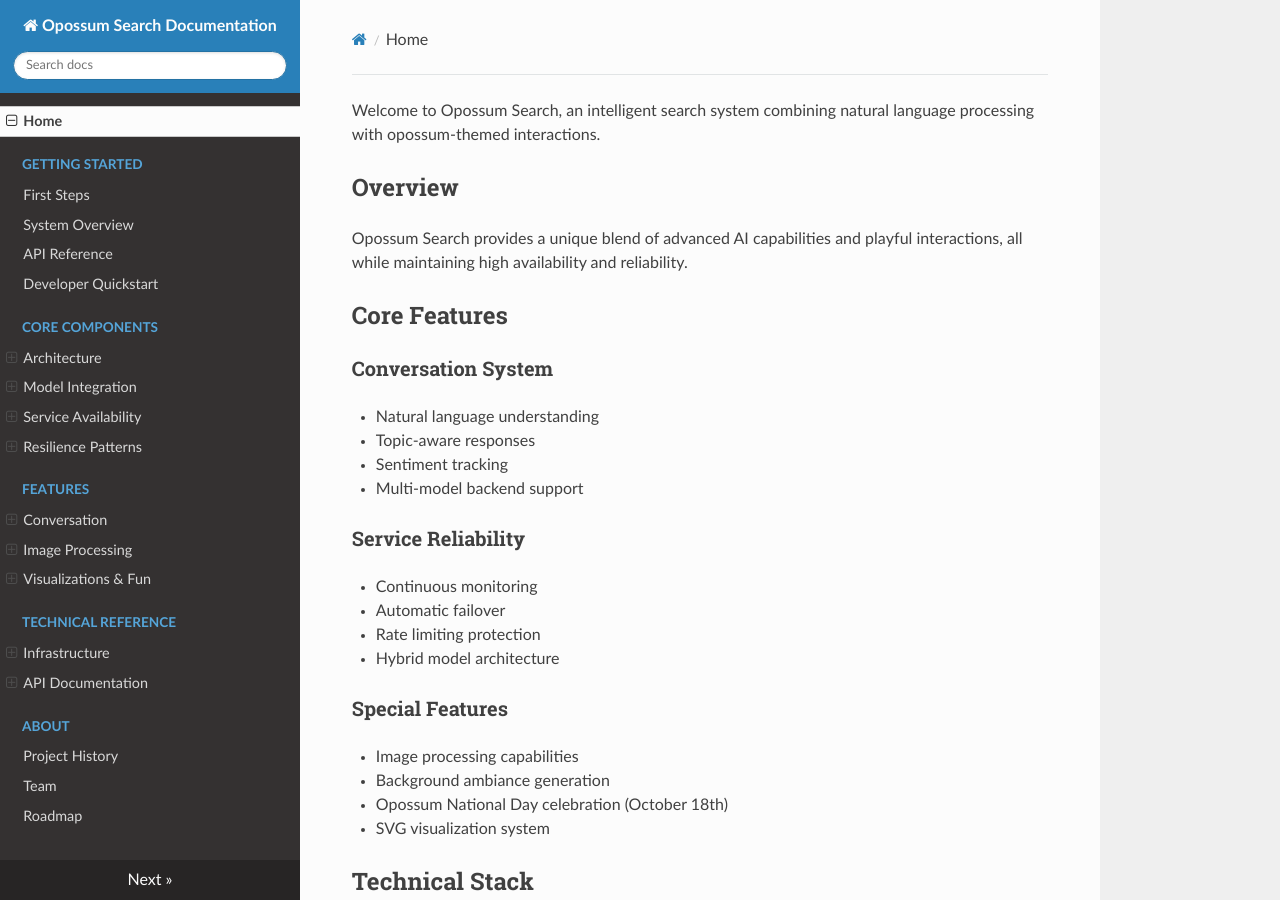
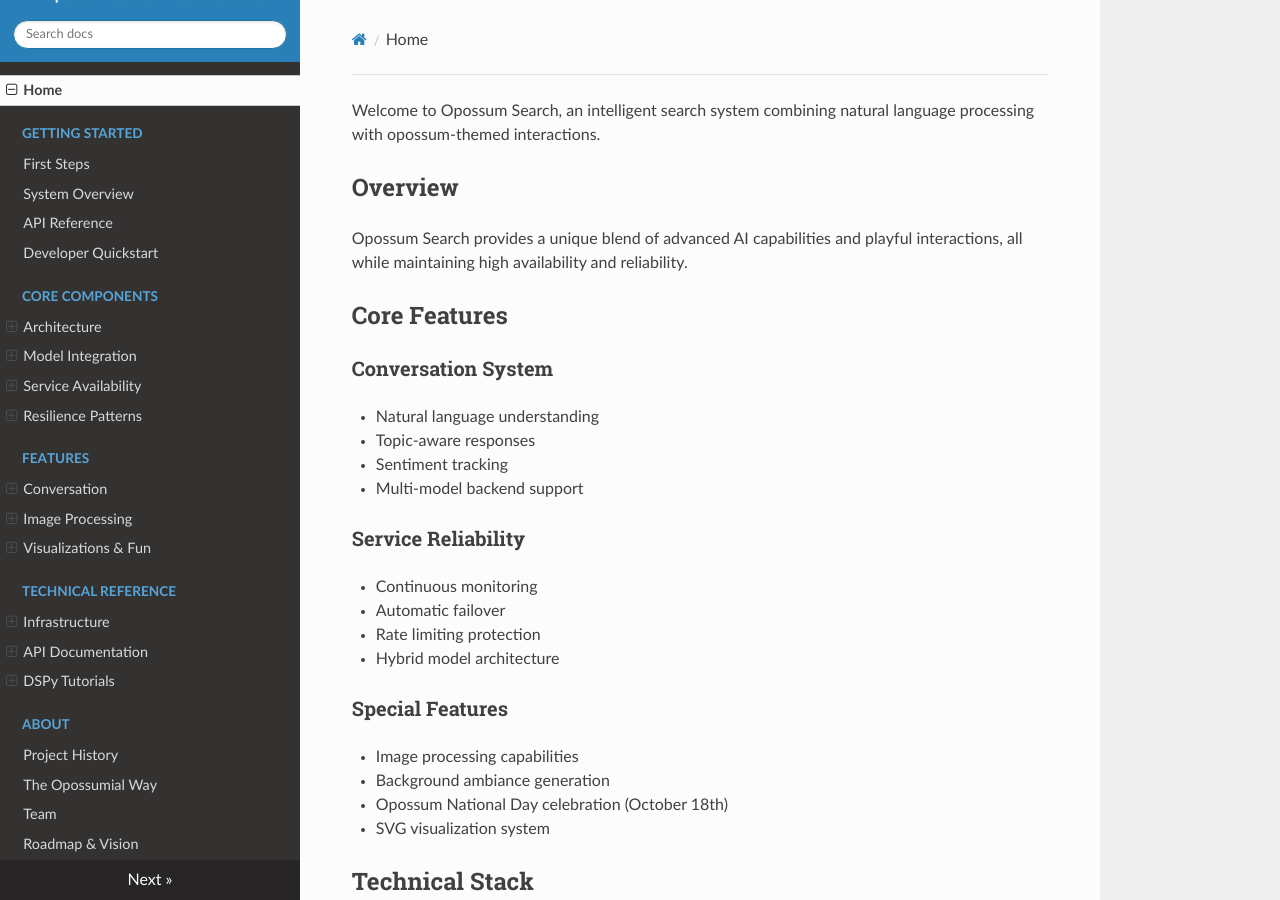
Before and after one commit to bilalobe/Opossum, an MkDocs documentation site: the page built from docs/index.md, in a window 1280 px wide and 900 px high. Built offline with MkDocs 1.6.1, drawn with Linux system fonts in a browser that asks for light colours; nearby versions of some CDN libraries; some of the changed lines change nothing that is shown.

Commit message:
feat: Update mkdocs configuration with enhanced theme and navigation structure

```diff
--- a/mkdocs.yml
+++ b/mkdocs.yml
@@ -3,13 +3,12 @@
 site_author: bebo
 
 # Repository
-# repo_name: opossum-search
-# repo_url: https://github.com/yourusername/opossum-search
+# repo_name: Opossum
+# repo_url: https://github.com/bilalobe/Opossum
 
-# Theme configuration
+# Theme configuration - upgraded to Material theme
 theme:
   name: readthedocs
-  # favicon: assets/images/favicon.png
   features:
     - navigation.tabs
     - navigation.sections
@@ -34,27 +33,34 @@
       toggle:
         icon: material/toggle-switch
         name: Switch to light mode
+  icon:
+    logo: material/magnify
+    favicon: material/magnify
 
-# Extensions
+# Extensions - enhanced with additional markdown extensions
 markdown_extensions:
   - tables
   - attr_list
   - md_in_html
   - admonition
+  - footnotes
   - pymdownx.highlight:
       anchor_linenums: true
   - pymdownx.superfences:
       custom_fences:
         - name: mermaid
           class: mermaid
-          format: !!python/name:mermaid2.fence_mermaid_custom
+          format: !!python/name:pymdownx.superfences.fence_code_format
   - pymdownx.inlinehilite
   - pymdownx.tabbed:
       alternate_style: true
   - pymdownx.tasklist:
       custom_checkbox: true
-  - pymdownx.highlight
   - pymdownx.details
+  - pymdownx.emoji:
+      emoji_index: !!python/name:material.extensions.emoji.twemoji
+      emoji_generator: !!python/name:material.extensions.emoji.to_svg
+  - pymdownx.mark
   - toc:
       permalink: true
 
@@ -70,8 +76,10 @@
   - Core Components:
       - Architecture:
           - System Architecture: technical/system-architecture-overview.md
+          - Model Context Protocol (MCP): technical/mcp-architecture.md
           - GraphQL API: technical/graphql-api.md
           - Security Model: technical/security-model.md
+          - Prompt Management: technical/prompt-management.md
       - Model Integration:
           - Architecture: model-integration/architecture.md
           - Backend Selection: model-integration/backend-selection.md
@@ -79,6 +87,12 @@
           - Provider Integration: model-integration/providers.md
           - Configuration: model-integration/configuration.md
           - Hybrid Selection: technical/hybrid-model-selection.md
+          - Prompt Management: technical/prompt-management.md
+          # New DSPy integration pages
+          - DSPy Integration: model-integration/dspy-integration.md
+          - DSPy Technical Implementation: model-integration/dspy-technical.md
+          - DSPy Usage Examples: model-integration/dspy-examples.md
+          - DSPy Metrics & Performance: model-integration/dspy-metrics.md
       - Service Availability:
           - Context and Scope: service-availability/context-and-scope.md
           - Quality Requirements: service-availability/quality-requirements.md
@@ -108,6 +122,7 @@
       - Visualizations & Fun:
           - Service Visualizations: features/service-vizualizations.md
           - National Opossum Day: features/national-day.md
+          - Opossum Xenzia: features/opossum-xenzia.md
           - Easter Eggs: features/easter-eggs.md
           - Special Events: features/special-events.md
           - Background Stories: features/background-stories.md
@@ -120,6 +135,8 @@
           - SVG Markup: technical/svg-markup.md
           - Bot User Simulation: technical/bot-user-simulation.md
           - Optimization Strategies: infrastructure/optimization-strategies.md
+          - Pipeline Optimization: infrastructure/pipeline-optimization.md
+          - Constraint Mapping: infrastructure/constraint-mapping.md
       - API Documentation:
           - Routes: api/routes.md
           - Request/Response: api/request-response.md
@@ -129,15 +146,43 @@
           - Webhook Integration: api/webhooks.md
           - Health Endpoints: api/health-endpoints.md
           - Compliance: api/compliance.md
+      # New DSPy Tutorials section
+      - DSPy Tutorials:
+          - Getting Started with DSPy: tutorials/dspy/getting-started.md
+          - Optimizing Prompts: tutorials/dspy/optimizing-prompts.md
+          - Building Pipelines: tutorials/dspy/building-pipelines.md
+          - Advanced Reasoning: tutorials/dspy/advanced-reasoning.md
 
   - About:
       - Project History: about/history.md
+      - The Opossumial Way: about/opossumial-way.md
       - Team: about/team.md
-      - Roadmap: about/roadmap.md
+      - Roadmap & Vision: about/roadmap-vision.md
 
-# Plugins
+# Enhanced plugins
 plugins:
   - search
   - minify:
       minify_html: true
   - mermaid2
+  # New plugins inspired by DSPy
+  # Optional: Add if you want to include Jupyter notebooks
+  # - mkdocs-jupyter:
+  #     ignore_h1_titles: True
+  # Optional: Add if you want auto-generated API docs
+  - mkdocstrings:
+      handlers:
+          python:
+              options:
+                  docstring_style: google
+                  show_source: true
+
+# Extra CSS for customizations
+extra_css:
+  - stylesheets/extra.css
+
+# Social links
+extra:
+  social:
+    - icon: fontawesome/brands/github
+      link: https://github.com/bilalobe/Opossum
```
